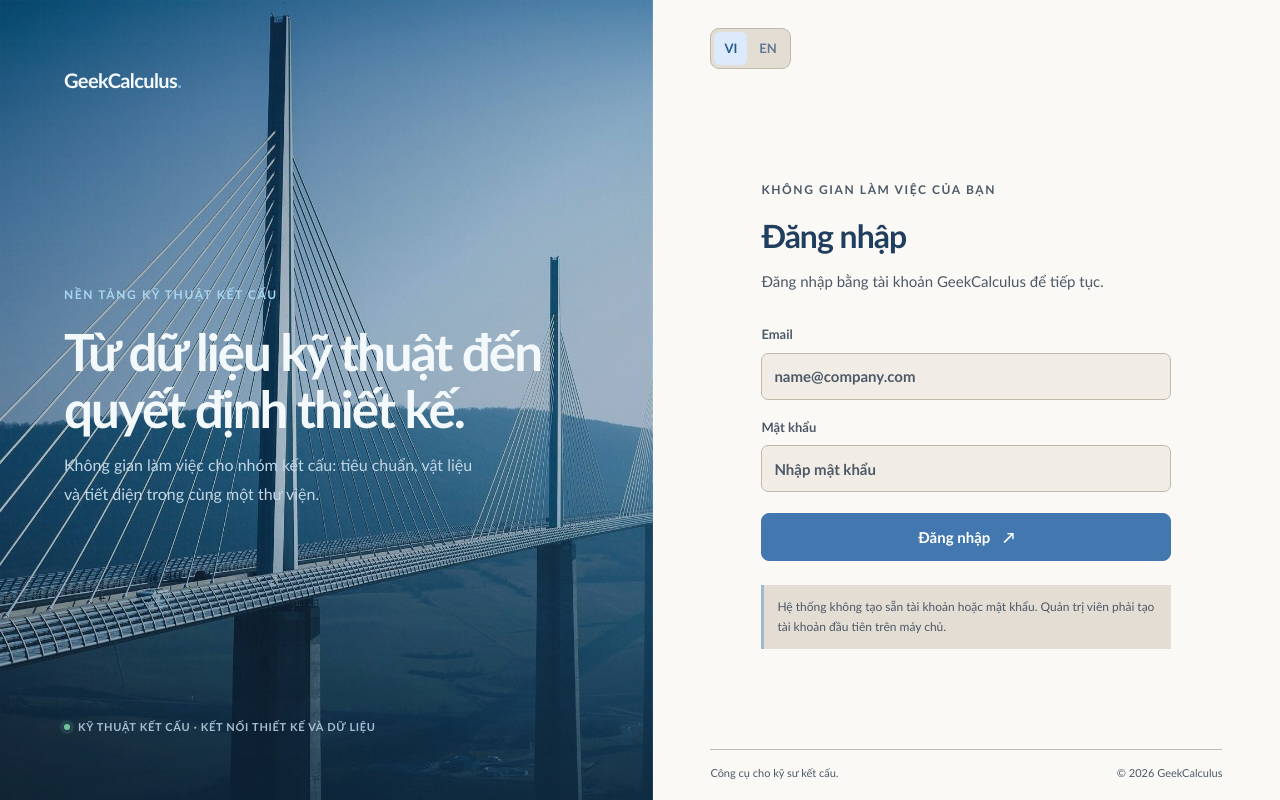
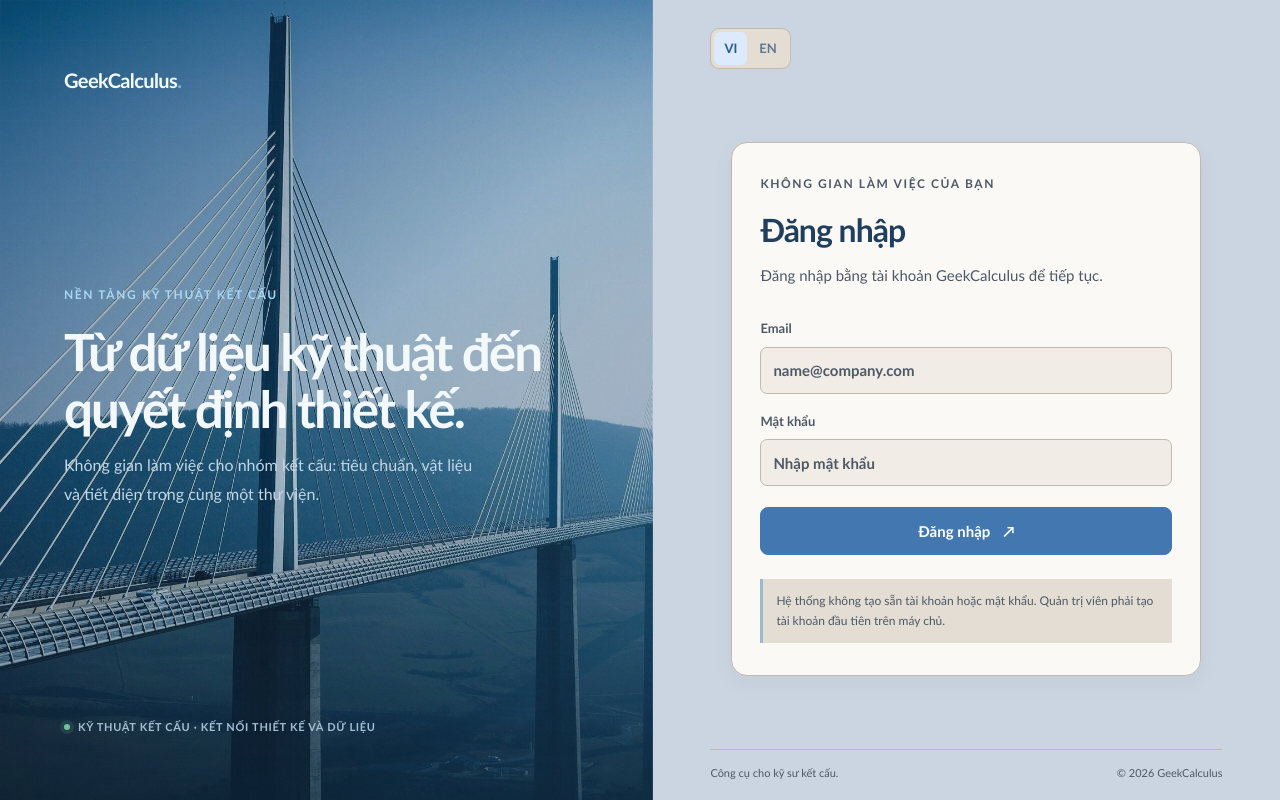
Before and after one commit to DucVu89260/GeekCalculus, a Vue app in the folder structural-platform/frontend/vue/: page / in a window 1280 px wide. Built offline with nearby package versions, Linux system fonts and the light colour scheme; no server answers.

Commit message:
Use a pale navy background across all pages

```diff
--- a/structural-platform/frontend/vue/src/style.css
+++ b/structural-platform/frontend/vue/src/style.css
@@ -1,6 +1,6 @@
 :root
   {
-    --page-bg: #ded8cf;
+    --page-bg: #cbd5e1;
     --workspace-bg: #faf9f6;
     --surface-bg: #eae5dd;
     --soft-bg: #e3ddd4;
@@ -89,7 +89,7 @@ input::placeholder { color: var(--muted-ink); }
 .auth-loading { display: flex; min-height: 100vh; align-items: center; justify-content: center; gap: 12px; color: #58728d; font-size: 15px; }
 .auth-spinner { display: inline-block; flex: 0 0 auto; width: 17px; height: 17px; border: 2px solid #bbd2e8; border-right-color: #477eaf; border-radius: 50%; animation: auth-spin .75s linear infinite; }
 @keyframes auth-spin { to { transform: rotate(360deg); } }
-.auth-page { display: grid; grid-template-columns: minmax(0, 1.02fr) minmax(480px, .98fr); min-height: 100vh; color: #29435e; background: var(--workspace-bg); }
+.auth-page { display: grid; grid-template-columns: minmax(0, 1.02fr) minmax(480px, .98fr); min-height: 100vh; color: #29435e; background: var(--page-bg); }
 .login-visual { position: relative; display: flex; min-height: 100vh; overflow: hidden; background-color: #123754; background-image: linear-gradient(140deg, #102d4b88 0%, #163e6045 48%, #164d7766 100%), url('/structural-hero.jpg'); background-position: center; background-size: cover; }
 .login-visual::after { position: absolute; inset: 0; border-right: 1px solid #d7e8f21a; background: linear-gradient(0deg, #0c263c55, transparent 40%); content: ''; pointer-events: none; }
 .visual-grid { position: absolute; inset: 0; opacity: .45; background-image: linear-gradient(#c8e8ff0b 1px, transparent 1px), linear-gradient(90deg, #c8e8ff0b 1px, transparent 1px); background-size: 40px 40px; mask-image: linear-gradient(135deg, #000 0%, transparent 74%); }
@@ -104,10 +104,10 @@ input::placeholder { color: var(--muted-ink); }
 .visual-copy p { max-width: 420px; margin: 0; color: #c1d6e6; font-size: 16px; line-height: 1.8; }
 .visual-caption { display: flex; align-items: center; gap: 8px; color: #a4bfd2; font-size: 11px; font-weight: 600; letter-spacing: .7px; }
 .visual-caption-dot { width: 6px; height: 6px; border-radius: 50%; background: #71c29a; box-shadow: 0 0 0 4px #71c29a22; }
-.login-side { display: flex; min-height: 100vh; flex-direction: column; padding: 28px clamp(22px, 4.5vw, 66px) 18px; background: var(--workspace-bg); }
+.login-side { display: flex; min-height: 100vh; flex-direction: column; padding: 28px clamp(22px, 4.5vw, 66px) 18px; background: var(--page-bg); }
 .auth-topline { display: flex; align-items: center; justify-content: space-between; gap: 14px; }
 .auth-wordmark-dark { display: none; color: #244b71; }
-.login-card { width: min(100%, 410px); margin: auto; padding: 42px 0 30px; }
+.login-card { width: min(100%, 470px); margin: auto; padding: 32px 28px; border: 1px solid var(--surface-border); border-radius: 16px; background: var(--workspace-bg); box-shadow: 0 8px 24px #243b570a; }
 .login-heading h2 { margin: 11px 0 8px; color: #203f5e; font-size: 32px; font-weight: 700; letter-spacing: -1px; }
 .login-heading p { margin: 0; color: var(--muted-ink); font-size: 15px; line-height: 1.7; }
 .login-form { display: grid; gap: 17px; margin-top: 29px; }
@@ -266,7 +266,7 @@ input::placeholder { color: var(--muted-ink); }
   .visual-caption { display: none; }
   .login-side { min-height: calc(100vh - 255px); padding: 17px 21px 14px; }
   .auth-wordmark-dark { display: inline-block; font-size: 16px; }
-  .login-card { padding: 31px 0 23px; }
+  .login-card { padding: 25px 18px; border-radius: 12px; }
   .login-heading h2 { font-size: 27px; }
   .demo-account-actions { grid-template-columns: 1fr; }
   .auth-footer { margin-top: auto; }
```
Also changed, not shown: 5 other files (tests, documents, lock files or other folders).
